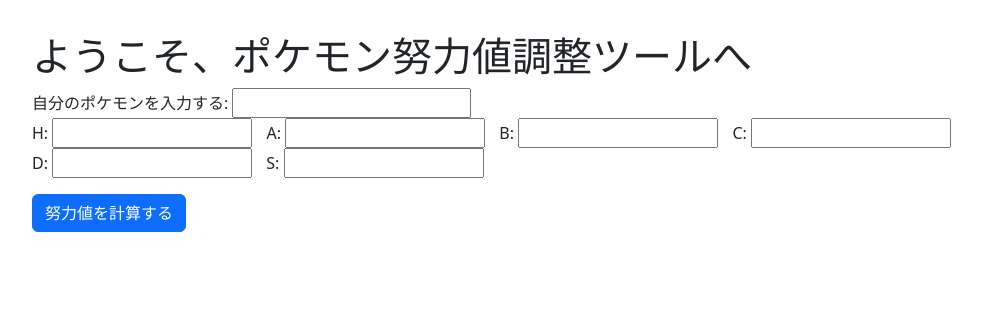
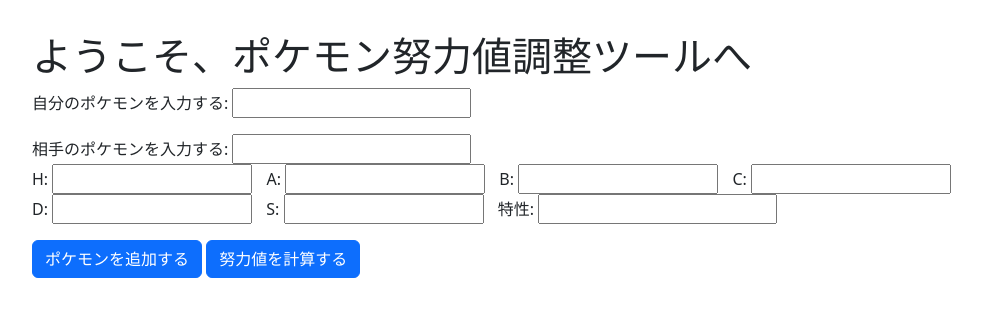
Before and after one commit to shu2-bot/pokemon_EV_auto_adjustment, a Django app: page / in a window 1280 px wide. Shown: the top 317 px of the page, without its empty margins (50-1032 px from the left). Run offline with Django 4.2, Linux system fonts and the light colour scheme; some libraries are stand-ins or nearby versions.

Commit message:
相手ポケモンの追加

```diff
--- a/pokemon_EV_auto_calculation/templates/input.html
+++ b/pokemon_EV_auto_calculation/templates/input.html
@@ -8,6 +8,11 @@
 
 <form>
     <label for="input1">自分のポケモンを入力する:</label>
+    <input type="text" id="input1" name="input1"><br>
+</form>
+
+<form>
+    <label for="input1">相手のポケモンを入力する:</label>
     <input type="text" id="input1" name="input1"><br>
 
     <div class="input-EV">
@@ -34,7 +39,12 @@
         <label for="input2">S:</label>
         <input class="input-num" type="text" id="input2" name="input2"><br>
     </div>
-  </form>
+
+    <label for="input1">特性:</label>
+    <input type="text" id="input1" name="input1"><br>
+</form>
+
+<a class="btn btn-primary">ポケモンを追加する</a>
 
 <a class="btn btn-primary" href="{% url 'result' %}">努力値を計算する</a>
 
```
